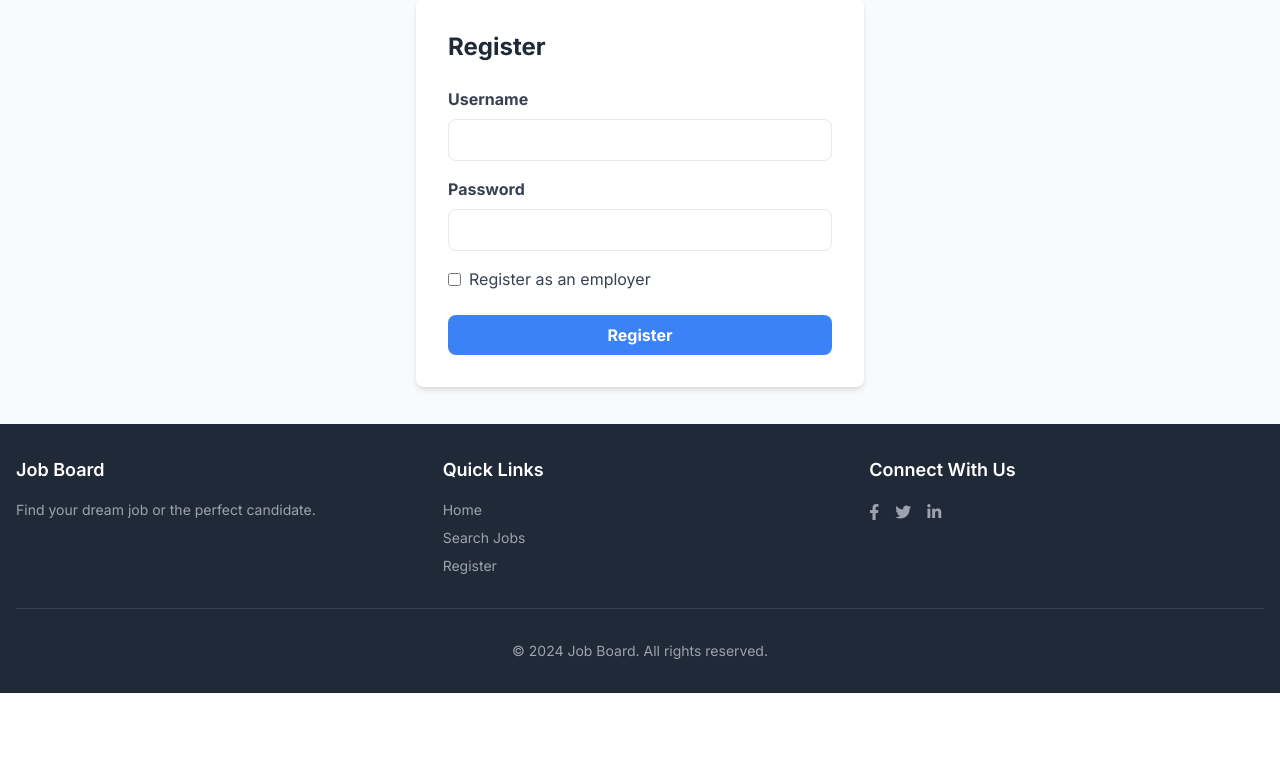
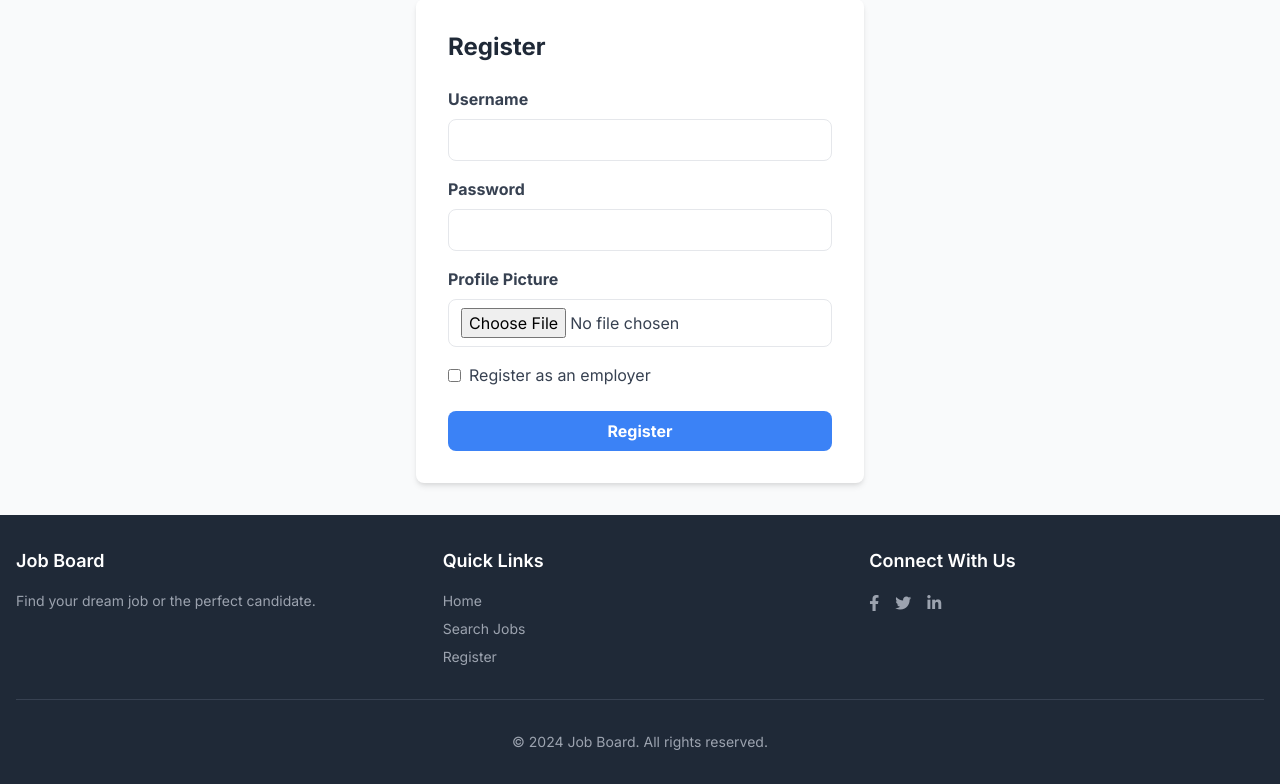
Before and after one commit to thomascodes1-dot/HotSauceJobs_agent, a Flask app: page /register in a window 1280 px wide. Shown: the part 107-891 px from the top of the page. Before the commit the page ends 800 px from the top, so only its background shows below. Run offline with Flask 3, Linux system fonts and the light colour scheme; some libraries are stand-ins or nearby versions.

Commit message:
Agent step completed: Update User model to include profile picture

```diff
--- a/forms.py
+++ b/forms.py
@@ -1,7 +1,7 @@
 from flask_wtf import FlaskForm
 from wtforms import StringField, TextAreaField, SubmitField, FileField, BooleanField, PasswordField
 from wtforms.validators import DataRequired, Length, Optional
-from flask_wtf.file import FileAllowed
+from flask_wtf.file import FileAllowed, FileField
 
 class CompanyForm(FlaskForm):
     name = StringField('Company Name', validators=[DataRequired()])
@@ -26,4 +26,5 @@ class RegistrationForm(FlaskForm):
     is_employer = BooleanField('Register as an employer')
     company_name = StringField('Company Name', validators=[Optional(), Length(max=100)])
     company_description = TextAreaField('Company Description', validators=[Optional()])
+    profile_picture = FileField('Profile Picture', validators=[FileAllowed(['jpg', 'png', 'jpeg'], 'Images only!')])
     submit = SubmitField('Sign Up')
--- a/models.py
+++ b/models.py
@@ -26,6 +26,7 @@ class User(UserMixin, db.Model):
     applications = db.relationship('JobApplication', backref='applicant', lazy=True)
     company_name = db.Column(db.String(100), nullable=True)
     company_description = db.Column(db.Text, nullable=True)
+    profile_picture = db.Column(db.String(255), nullable=True)  # New field for profile picture
 
     def set_password(self, password):
         self.password_hash = generate_password_hash(password)
--- a/routes.py
+++ b/routes.py
@@ -91,6 +91,13 @@ def register():
                 company_description=form.company_description.data if form.is_employer.data else None
             )
             new_user.set_password(form.password.data)
+
+            if form.profile_picture.data:
+                filename = secure_filename(form.profile_picture.data.filename)
+                profile_pic_path = os.path.join(current_app.config['UPLOAD_FOLDER'], filename)
+                form.profile_picture.data.save(profile_pic_path)
+                new_user.profile_picture = filename
+
             db.session.add(new_user)
 
             if new_user.is_employer:
--- a/templates/register.html
+++ b/templates/register.html
@@ -3,7 +3,7 @@
 {% block content %}
 <div class="max-w-md mx-auto bg-white p-8 rounded-lg shadow-md">
     <h2 class="text-2xl font-bold mb-6">Register</h2>
-    <form method="POST" action="{{ url_for('main.register') }}">
+    <form method="POST" action="{{ url_for('main.register') }}" enctype="multipart/form-data">
         {{ form.hidden_tag() }}
         <div class="mb-4">
             <label for="username" class="block text-gray-700 font-bold mb-2">Username</label>
@@ -12,6 +12,10 @@
         <div class="mb-4">
             <label for="password" class="block text-gray-700 font-bold mb-2">Password</label>
             {{ form.password(class="w-full px-3 py-2 border rounded-lg text-gray-700 focus:outline-none focus:border-blue-500") }}
+        </div>
+        <div class="mb-4">
+            <label for="profile_picture" class="block text-gray-700 font-bold mb-2">Profile Picture</label>
+            {{ form.profile_picture(class="w-full px-3 py-2 border rounded-lg text-gray-700 focus:outline-none focus:border-blue-500") }}
         </div>
         <div class="mb-6">
             <label class="flex items-center">
```
Also changed, not shown: migrations/versions/36eaef93eef3_add_profile_picture_to_user_model.py (added, +32 -0 lines).
